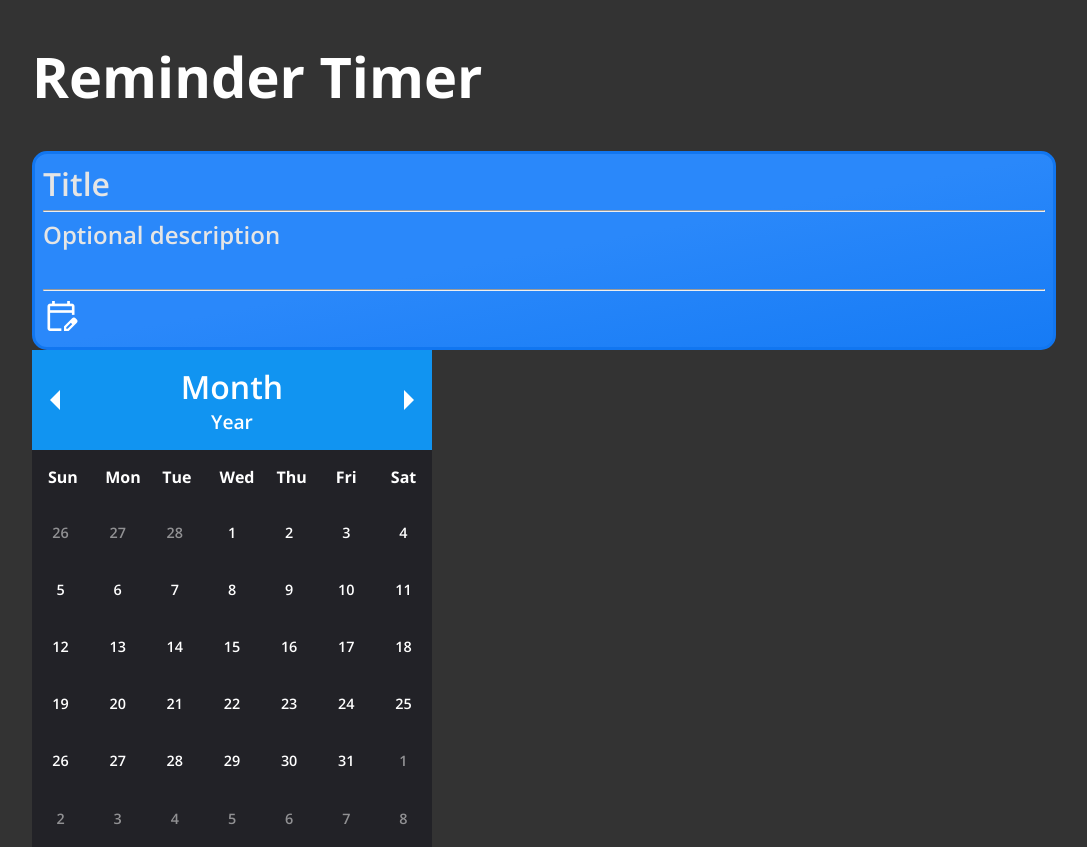
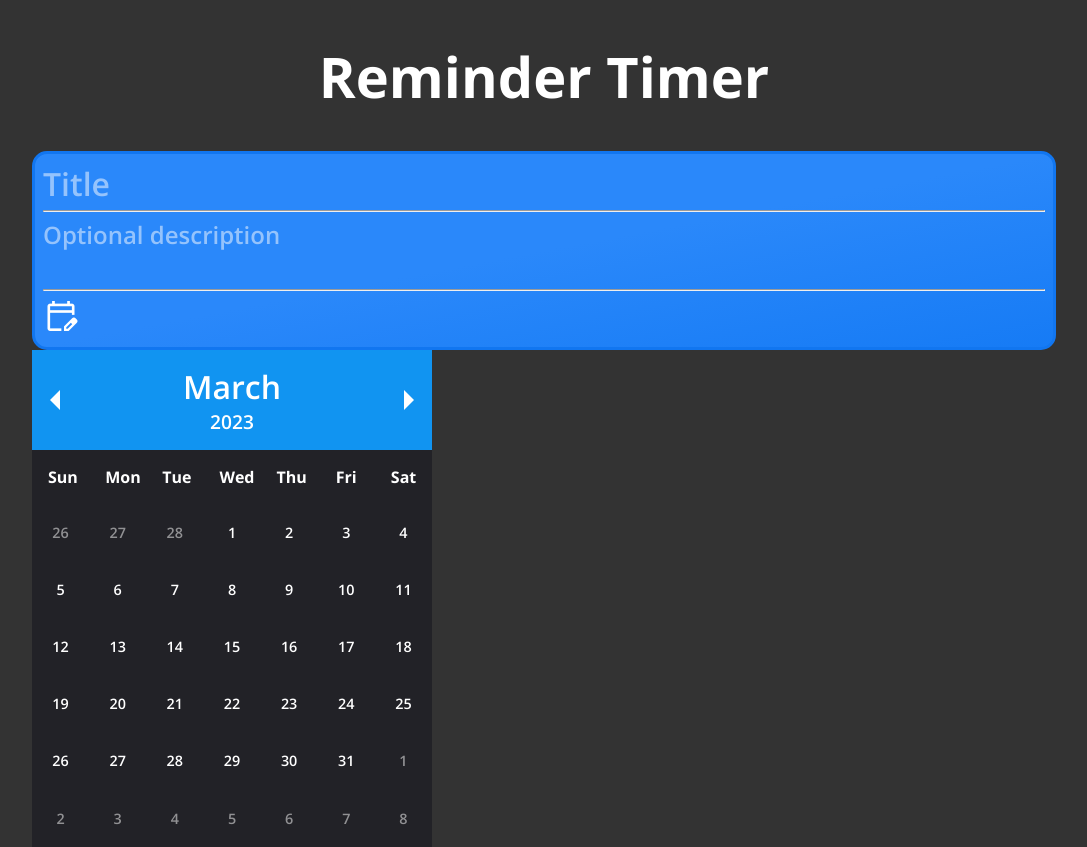
Before and after one commit to Darren-Tham/Reminder-Timer, a React (Vite) app: page / in a window 1280 px wide. Shown: the whole page, without its empty margins (96-1183 px from the left). Built offline with nearby package versions, Linux system fonts and the light colour scheme.

Commit message:
Add current month and year to Calendar header

```diff
--- a/src/App.css
+++ b/src/App.css
@@ -1,3 +1,4 @@
 h1 {
     font-size: 3.5rem;
+    text-align: center;
 }
--- a/src/components/Calendar/Calendar.tsx
+++ b/src/components/Calendar/Calendar.tsx
@@ -4,6 +4,12 @@ import { useState } from 'react'
 // Style
 import './Calendar.css'
 
+/**
+ * React component for
+ * the calendar popup.
+ *
+ * @returns Calendar component
+ */
 export default function Calendar() {
     const [date, setDate] = useState(new Date(Date.now()))
 
@@ -51,13 +57,21 @@ export default function Calendar() {
         ))
     }
 
+    const options: Intl.DateTimeFormatOptions = {
+        month: 'long',
+        year: 'numeric'
+    }
+    const parts = new Intl.DateTimeFormat('en-US', options).formatToParts(date)
+    const currMonth = parts[0].value
+    const currYear = parts[2].value
+
     return (
         <div className='calendar-container'>
             <div>
                 <button className="material-symbols-outlined">arrow_left</button>
                 <div>
-                    <span>Month</span>
-                    <span>Year</span>
+                    <span>{currMonth}</span>
+                    <span>{currYear}</span>
                 </div>
                 <button className="material-symbols-outlined">arrow_right</button>
             </div>
--- a/src/components/NewActivity/NewActivity.css
+++ b/src/components/NewActivity/NewActivity.css
@@ -29,7 +29,8 @@ hr {
 }
 
 textarea::placeholder {
-    color: #E5E5E5;
+    color: white;
+    opacity: 0.5;
 }
 
 button {
--- a/src/components/NewActivity/NewActivity.tsx
+++ b/src/components/NewActivity/NewActivity.tsx
@@ -22,8 +22,8 @@ const taskProps: ActivityProps = {
 }
 
 /**
- * React component that creates a new activity
- * for the list.
+ * React component that creates
+ * a new activity for the list.
  *
  * @returns NewActivity component
  */
```
